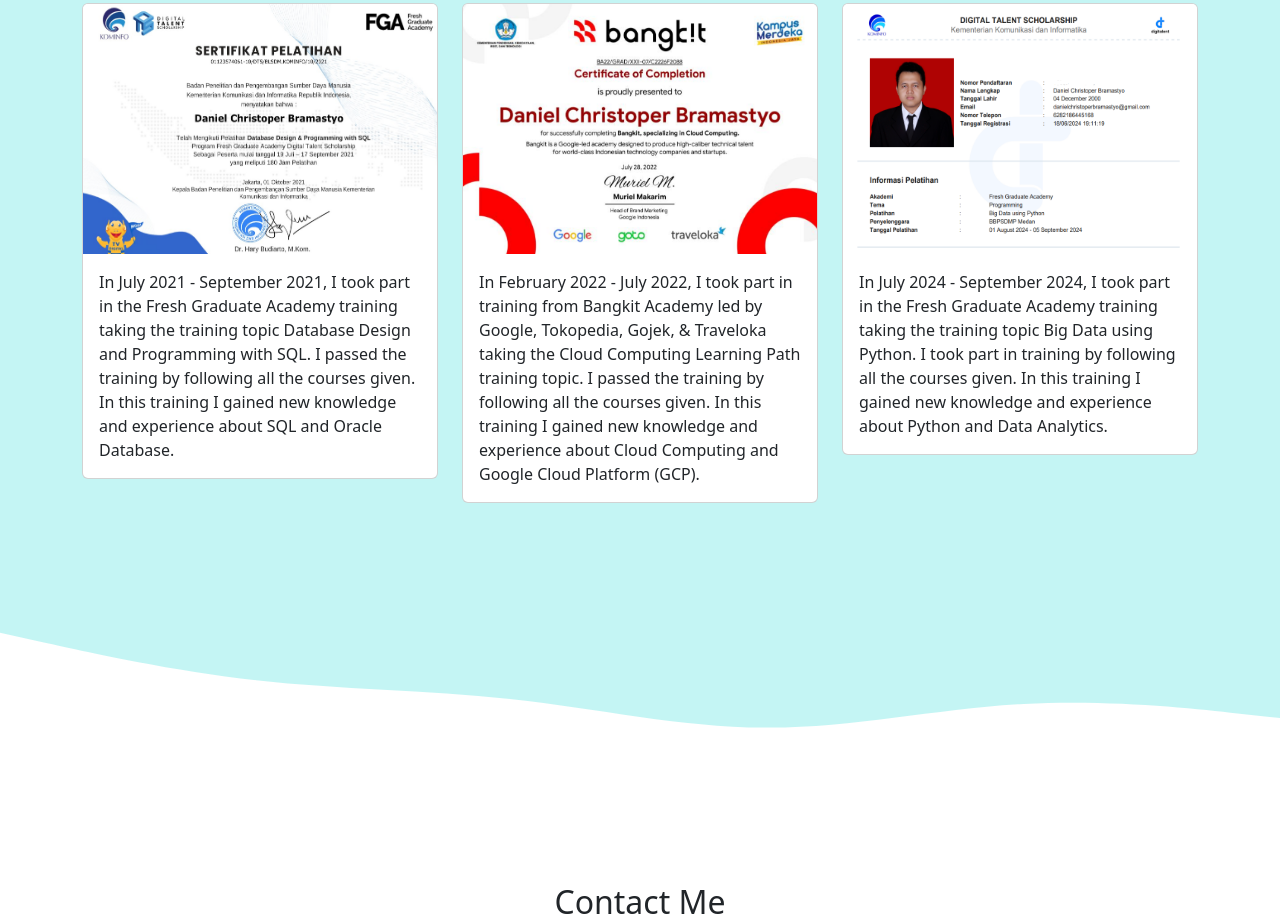
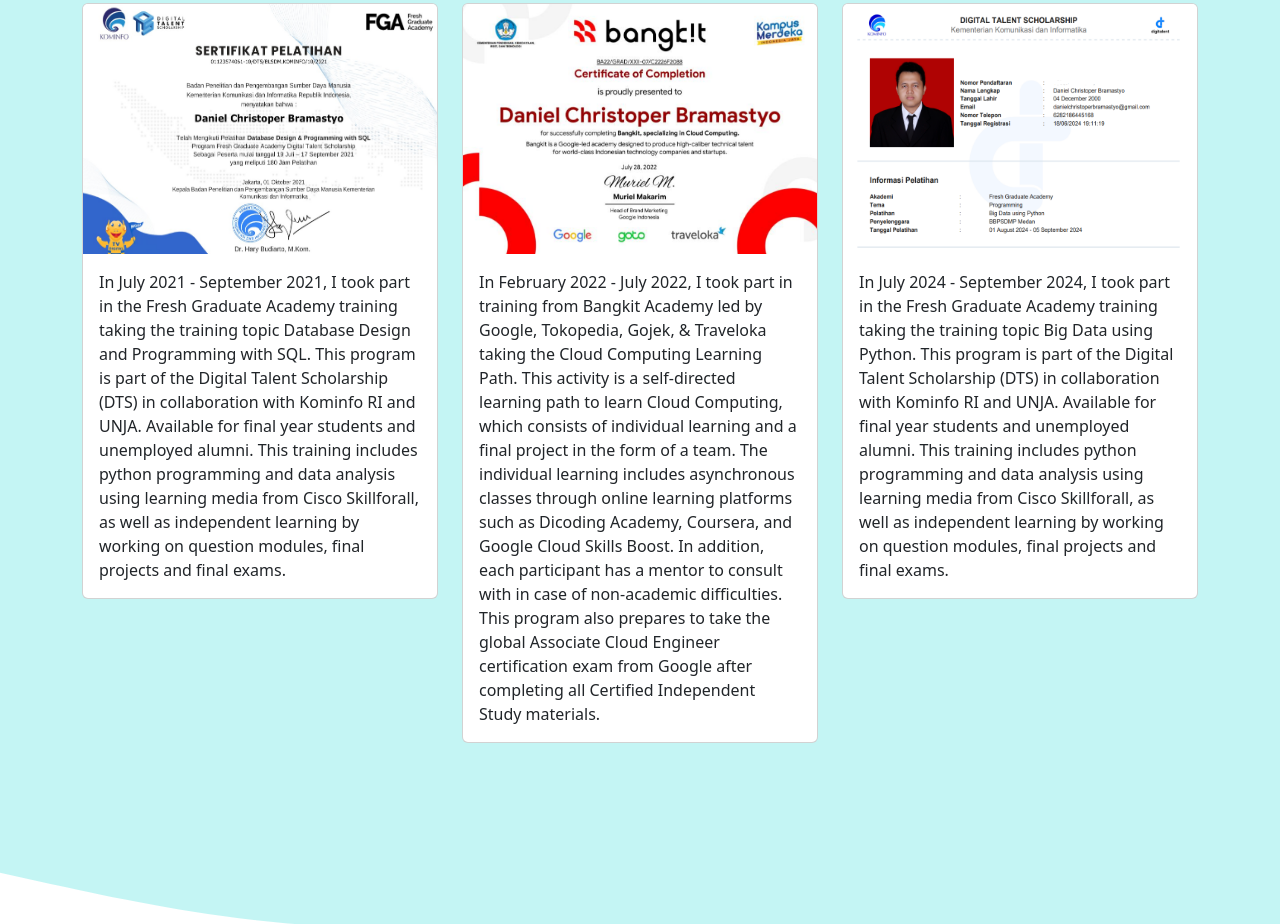
Before and after one commit to danielchristoper/danielchristoper.github.io, a website: page index.html in a window 1280 px wide. Shown: the part 1624-2548 px from the top of the page. Drawn offline with nearby package versions, Linux system fonts and the light colour scheme.

Commit message:
update index,resume 2.0

```diff
--- a/index.html
+++ b/index.html
@@ -46,7 +46,7 @@
     <section class="jumbotron text-center">
       <img src="img/My_picture.png" alt="Daniel" width="200" class="rounded-circle img-thumbnail" style="border-color: black" />
       <h1 class="display-4">Daniel Christoper Bramastyo</h1>
-      <p class="lead">Fresh Graduated | Data Enthusiast</p>
+      <p class="lead">Fresh Graduated of Information Systems | Data Enthusiast</p>
       <div class="social-icons">
         <a href="https://www.instagram.com/daniel_christoper_b/" target="_blank">
           <img src="img/instagram (1).png" alt="Instagram" width="40" />
@@ -109,8 +109,9 @@
               <img src="img/sertifikat fga 2021.png" class="card-img-top" alt="Experience 1" height="250" data-bs-toggle="modal" data-bs-target="#imageModal" />
               <div class="card-body">
                 <p class="card-text">
-                  In July 2021 - September 2021, I took part in the Fresh Graduate Academy training taking the training topic Database Design and Programming with SQL. I passed the training by following all the courses given. In this
-                  training I gained new knowledge and experience about SQL and Oracle Database.
+                  In July 2021 - September 2021, I took part in the Fresh Graduate Academy training taking the training topic Database Design and Programming with SQL. This program is part of the Digital Talent Scholarship (DTS) in
+                  collaboration with Kominfo RI and UNJA. Available for final year students and unemployed alumni. This training includes python programming and data analysis using learning media from Cisco Skillforall, as well as
+                  independent learning by working on question modules, final projects and final exams.
                 </p>
               </div>
             </div>
@@ -120,8 +121,10 @@
               <img src="img/sertifikat bangkit 2022.png" class="card-img-top" alt="Experience 2" height="250" data-bs-toggle="modal" data-bs-target="#imageModal" />
               <div class="card-body">
                 <p class="card-text">
-                  In February 2022 - July 2022, I took part in training from Bangkit Academy led by Google, Tokopedia, Gojek, & Traveloka taking the Cloud Computing Learning Path training topic. I passed the training by following all the
-                  courses given. In this training I gained new knowledge and experience about Cloud Computing and Google Cloud Platform (GCP).
+                  In February 2022 - July 2022, I took part in training from Bangkit Academy led by Google, Tokopedia, Gojek, & Traveloka taking the Cloud Computing Learning Path. This activity is a self-directed learning path to learn
+                  Cloud Computing, which consists of individual learning and a final project in the form of a team. The individual learning includes asynchronous classes through online learning platforms such as Dicoding Academy, Coursera,
+                  and Google Cloud Skills Boost. In addition, each participant has a mentor to consult with in case of non-academic difficulties. This program also prepares to take the global Associate Cloud Engineer certification exam from
+                  Google after completing all Certified Independent Study materials.
                 </p>
               </div>
             </div>
@@ -131,8 +134,9 @@
               <img src="img/Screenshot 2024-08-09 145138.png" class="card-img-top" alt="Experience 3" height="250" data-bs-toggle="modal" data-bs-target="#imageModal" />
               <div class="card-body">
                 <p class="card-text">
-                  In July 2024 - September 2024, I took part in the Fresh Graduate Academy training taking the training topic Big Data using Python. I took part in training by following all the courses given. In this training I gained new
-                  knowledge and experience about Python and Data Analytics.
+                  In July 2024 - September 2024, I took part in the Fresh Graduate Academy training taking the training topic Big Data using Python. This program is part of the Digital Talent Scholarship (DTS) in collaboration with Kominfo
+                  RI and UNJA. Available for final year students and unemployed alumni. This training includes python programming and data analysis using learning media from Cisco Skillforall, as well as independent learning by working on
+                  question modules, final projects and final exams.
                 </p>
               </div>
             </div>
```
Also changed, not shown: resume.html (+2 -2 lines), 2 other files.
